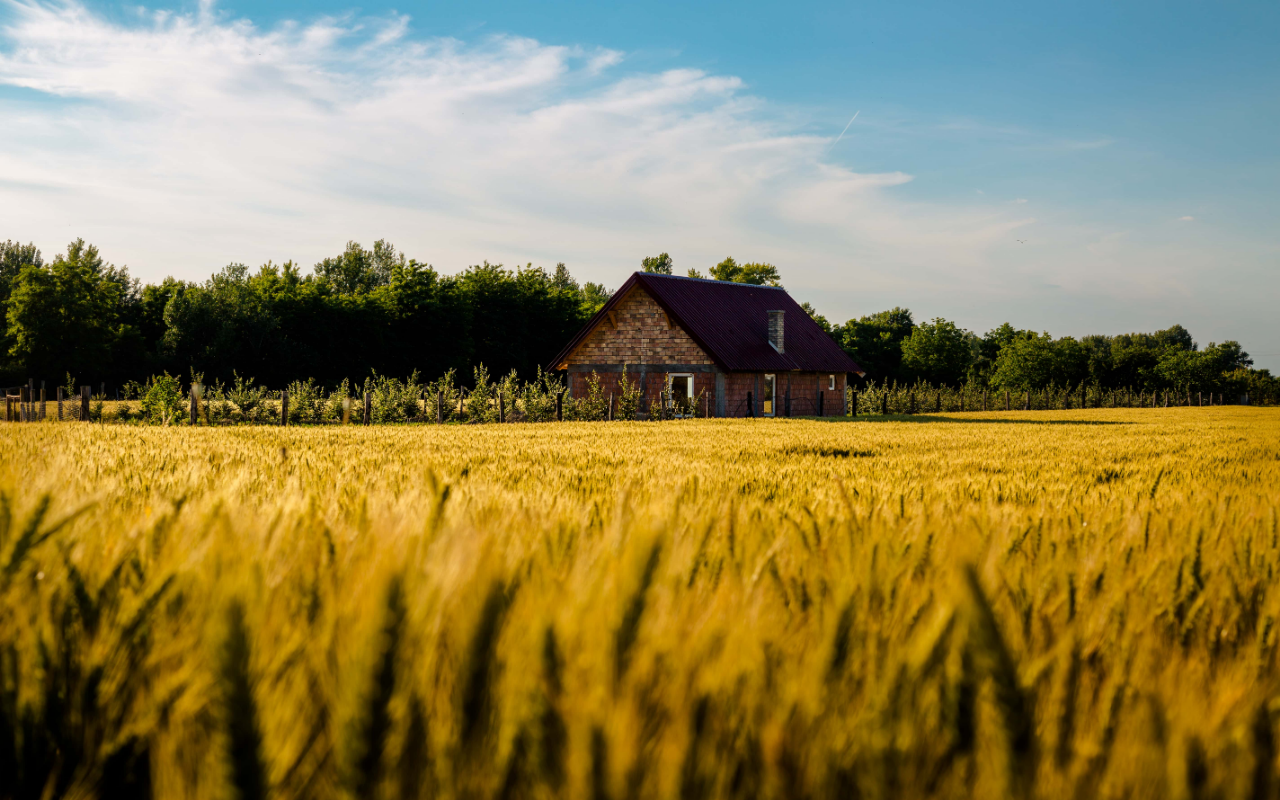
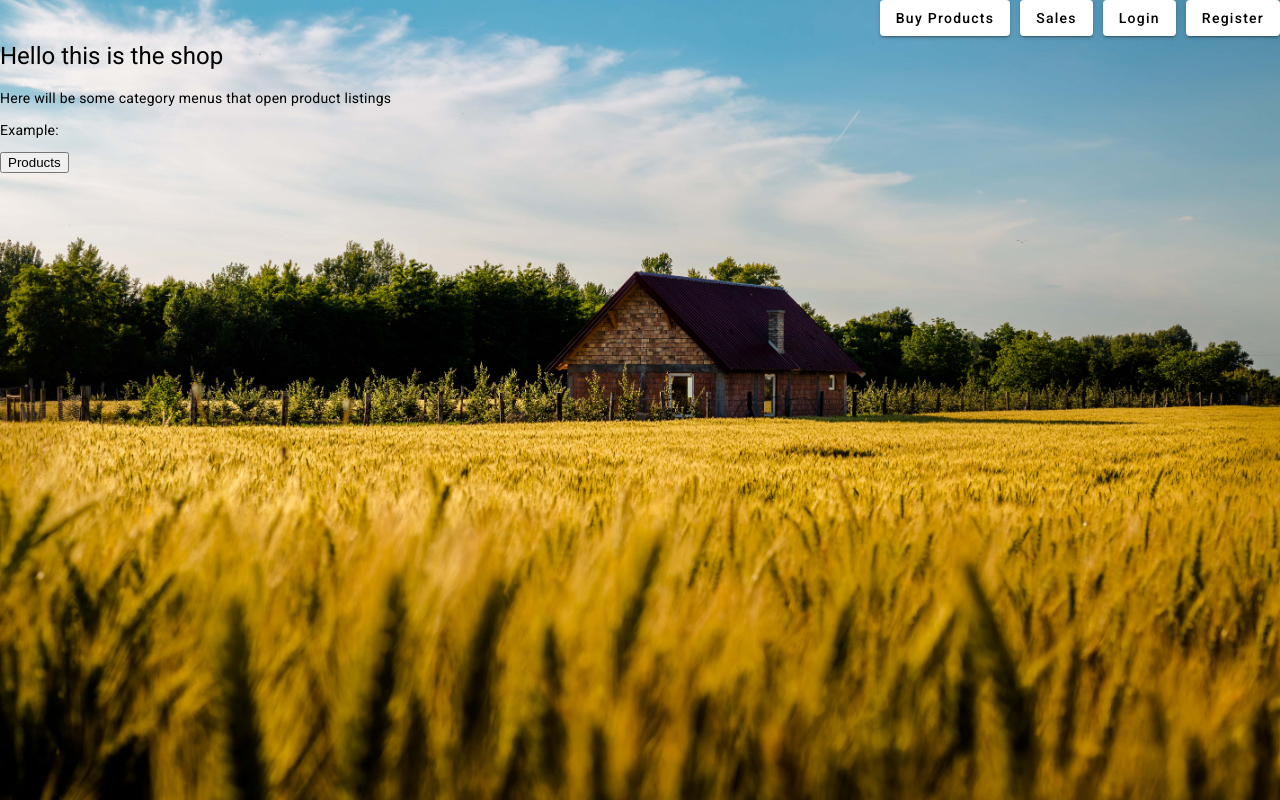
Before and after one commit to GregoryTheRat/biowebshop_project, an Angular app in the folder webshop/: page /shop in a window 1280 px wide. Before the commit this address led to /. Built offline with nearby package versions, Linux system fonts and the light colour scheme.

Commit message:
shop module created

```diff
--- a/webshop/src/app/app-routing.module.ts
+++ b/webshop/src/app/app-routing.module.ts
@@ -1,7 +1,7 @@
 import { NgModule } from '@angular/core';
 import { RouterModule, Routes } from '@angular/router';
 
-const routes: Routes = [];
+const routes: Routes = [{ path: 'shop', loadChildren: () => import('./pages/shop/shop.module').then(m => m.ShopModule) }];
 
 @NgModule({
   imports: [RouterModule.forRoot(routes)],
--- a/webshop/src/app/app.component.html
+++ b/webshop/src/app/app.component.html
@@ -1,3 +1,10 @@
-<mat-nav-list>
-  <a mat-list-item >  </a>
-</mat-nav-list>
+<mat-toolbar-row class="toolbar">
+  <div class="right-side-links">
+    <a mat-raised-button href="shop">Buy Products</a>
+    <a mat-raised-button href="sales">Sales</a>
+    <a mat-raised-button href="login">Login</a>
+    <a mat-raised-button href="register">Register</a>
+  </div>
+</mat-toolbar-row>
+
+<router-outlet></router-outlet>
--- a/webshop/src/app/app.component.scss
+++ b/webshop/src/app/app.component.scss
@@ -1,3 +1,12 @@
-.navbar{
-    align-content: right;
+.right-side-links{
+    display: flexbox;
+    float: right;
 }
+
+a{
+    margin-left: 10px;
+}
+
+.toolbar{
+    margin: 50px;
+}
--- /dev/null
+++ b/webshop/src/app/pages/shop/shop-routing.module.ts
@@ -0,0 +1,11 @@
+import { NgModule } from '@angular/core';
+import { RouterModule, Routes } from '@angular/router';
+import { ShopComponent } from './shop.component';
+
+const routes: Routes = [{ path: '', component: ShopComponent }];
+
+@NgModule({
+  imports: [RouterModule.forChild(routes)],
+  exports: [RouterModule]
+})
+export class ShopRoutingModule { }
--- /dev/null
+++ b/webshop/src/app/pages/shop/shop.component.html
@@ -0,0 +1,17 @@
+<div class="first-div">
+    <h1>Hello this is the shop</h1>
+</div>
+
+<div>
+    <p>
+        Here will be some category menus that open product listings
+    </p>
+    <p>Example:</p>
+    <button mat-button [matMenuTriggerFor]="productsMenu">Products</button>
+    <mat-menu overlapTrigger="true" #productsMenu="matMenu">
+        <button mat-menu-item>Fruits</button>
+        <button mat-menu-item>Vegetables</button>
+        <button mat-menu-item>Meat</button>
+    </mat-menu>
+
+</div>
--- a/webshop/src/styles.scss
+++ b/webshop/src/styles.scss
@@ -7,3 +7,7 @@ body { margin: 0; font-family: Roboto, "Helvetica Neue", sans-serif; }
     background-image: url("/assets/img/farmland.png");
     background-size: cover;
 }
+
+.first-div{
+    padding-top: 20px;
+}
```
Also changed, not shown: webshop/src/app/app.module.ts (+5 -3 lines), webshop/src/app/pages/shop/shop.component.ts (added, +10 -0 lines), webshop/src/app/pages/shop/shop.module.ts (added, +19 -0 lines), webshop/src/app/pages/shop/shop.component.scss (added), 1 other file (tests, documents, lock files or other folders).
